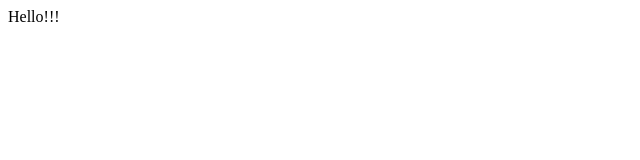
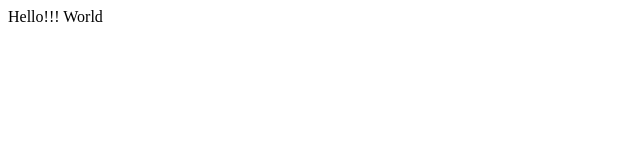
Before and after one commit to PaskauskasJ/StudyCode, a plain HTML site: page index.html in a window 1280 px wide. Shown: the full height of the page, 0-640 px from the left. Drawn offline with Linux system fonts and the light colour scheme.

Commit message:
Bandymas

```diff
--- a/index.html
+++ b/index.html
@@ -7,6 +7,6 @@
     <title>Document</title>
   </head>
   <body>
-    Hello!!!
+    Hello!!! World
   </body>
 </html>
```
